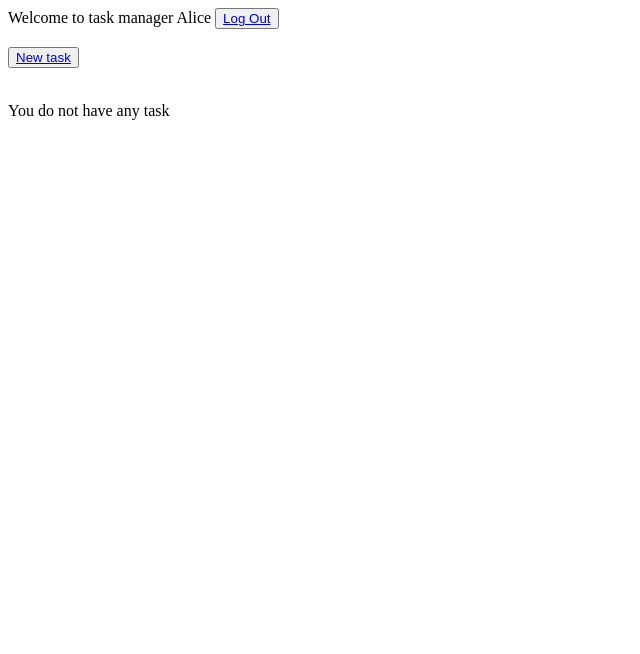
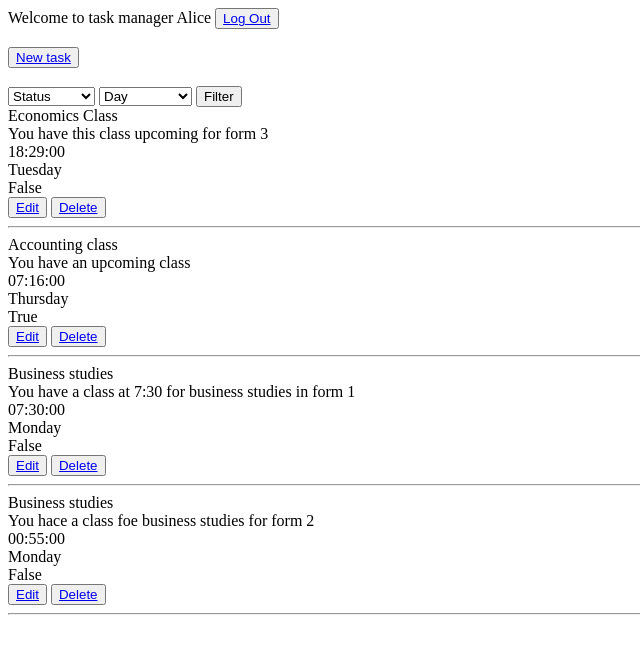
Before and after one commit to AuthenticPaulMeyers/task-manager-v1.2, a Flask app: page /task-manager/home in a window 1280 px wide. Shown: the top 654 px of the page, without its empty margins (0-640 px from the left). Run offline with Flask 3, Linux system fonts and the light colour scheme; a user stored in the database is signed in.

Commit message:
implemented task filter with status and say

```diff
--- a/myapp/forms.py
+++ b/myapp/forms.py
@@ -12,7 +12,7 @@ class RegistrationForm(FlaskForm):
 
 class LoginForm(FlaskForm):
     email = StringField("Email", validators=[DataRequired(), Email()], render_kw={"placeholder": "name@example.com"})
-    password = PasswordField("Password", validators=[DataRequired()], render_kw={"placeholder": "Create password"})
+    password = PasswordField("Password", validators=[DataRequired()], render_kw={"placeholder": "Password"})
     submit = SubmitField("Login")
 
 
--- a/myapp/tasks.py
+++ b/myapp/tasks.py
@@ -10,13 +10,28 @@ task = Blueprint('task', __name__, url_prefix='/task-manager')
 def index():
     return render_template('index.html')
 
-
 @task.route('/home')
 @login_required
 def home():
 
+    status_filter = request.args.get('status')
+    day_filter = request.args.get('day')
 
-    tasks = Task.query.filter_by(user_id=current_user.id).order_by(Task.create_at.desc()).all()
+    query = Task.query
+
+    if status_filter == 'True':
+        query = query.filter_by(user_id=current_user.id, is_completed=True)
+
+    if status_filter == 'False':
+        query = query.filter_by(user_id=current_user.id, is_completed=False)
+
+    if day_filter:
+        query = query.filter_by(user_id=current_user.id, reminder_day=day_filter)
+
+    if status_filter == 'all':
+        query = query.filter_by(user_id=current_user.id)
+
+    tasks = query.order_by(Task.create_at.desc()).all()
 
     return render_template('home.html', title='Home', username=current_user.username, tasks=tasks)
 
@@ -65,8 +80,6 @@ def edit_task(task_id):
         return redirect(url_for('task.home'))
     return render_template('edit_task.html', form=form, title='Edit Task', task=task)
 
-
-
 # delete task route
 @task.route('/delete_task/<int:task_id>', methods=['GET', 'POST'])
 @login_required
@@ -79,3 +92,7 @@ def delete_task(task_id):
         flash("Task deleted.", category='success')
         return redirect(url_for('task.home'))
     return redirect(url_for('task.home'))
+
+
+def str_to_bool(value):
+    return str(value).strip().capitalize() in ['True','False']
--- a/myapp/templates/home.html
+++ b/myapp/templates/home.html
@@ -6,6 +6,28 @@ Welcome to task manager {{ username }}
 <button><a href="{{ url_for('task.new_task') }}">New task</a></button> <br><br>
 
 <div class="container">
+
+    <form method="GET" nonvalidate >
+        <select name="status">
+          <option value="" selected disabled>Status</option>
+          <option value="all">All</option>
+          <option value="True">Completed</option>
+          <option value="False">Pending</option>
+        </select>
+
+        <select name="day">
+          <option value="" selected disabled>Day</option>
+          <option value="Monday">Monday</option>
+          <option value="Tuesday">Tuesday</option>
+          <option value="Wednesday">Wednesday</option>
+          <option value="Thursday">Thursday</option>
+          <option value="Friday">Friday</option>
+          <option value="Saturday">Saturday</option>
+          <option value="Sunday">Sunday</option>
+        </select>
+        <button type="submit">Filter</button>
+      </form>
+
     <div class="card-container">
         {% if tasks %}
             {% for task in tasks %}
```
Also changed, not shown: instance/task.db.
